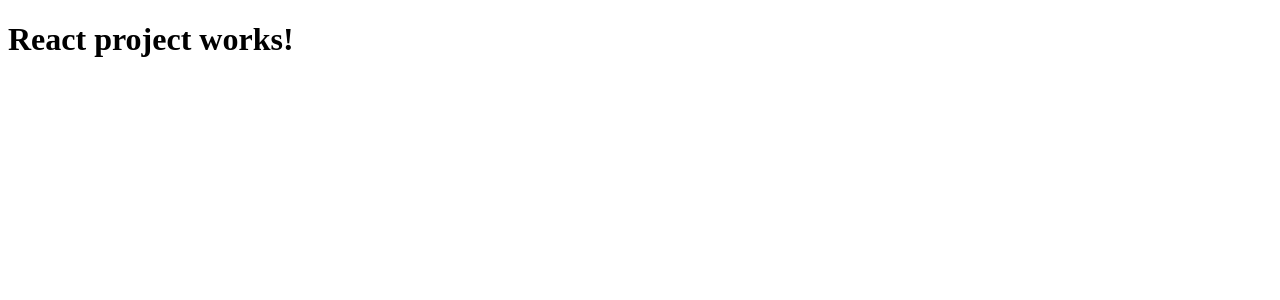
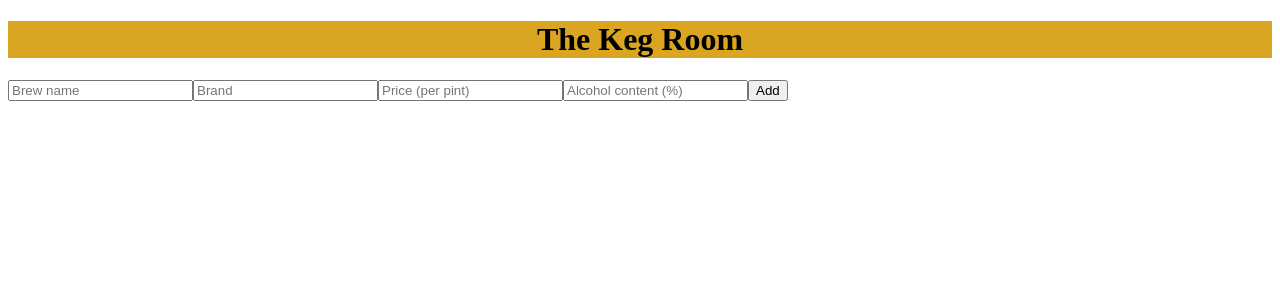
Before and after one commit to eswotinsky/keg-room-react, a React app: page /#/add-keg in a window 1280 px wide. Before the commit this address led to /#/. Shown: the top 300 px of the page. Built offline with nearby package versions, Linux system fonts and the light colour scheme.

Commit message:
add project components.

```diff
--- /dev/null
+++ b/src/components/AddKegForm.jsx
@@ -0,0 +1,29 @@
+import React from 'react';
+
+function AddKegForm(){
+  return (
+    <div>
+      <form>
+        <input
+          type='text'
+          id='name'
+          placeholder='Brew name'/>
+        <input
+          type='text'
+          id='brand'
+          placeholder='Brand'/>
+        <input
+          type='number'
+          id='price'
+          placeholder='Price (per pint)'/>
+        <input
+          type='number'
+          id='alcohol-content'
+          placeholder='Alcohol content (%)'/>
+        <button type='submit'>Add</button>
+      </form>
+    </div>
+  );
+}
+
+export default AddKegForm;
--- a/src/components/App.jsx
+++ b/src/components/App.jsx
@@ -1,11 +1,18 @@
 import React from 'react';
 import { Switch, Route } from 'react-router-dom';
+import Header from './Header';
+import KegList from './KegList';
+import AddKegForm from './AddKegForm';
+import Error404 from './Error404';
 
 function App(){
   return (
     <div>
-      <h1>React project works!</h1>
+      <Header />
       <Switch>
+        <Route exact path='/' component={KegList} />
+        <Route path='/add-keg' component={AddKegForm} />
+        <Route component={Error404} />
       </Switch>
     </div>
   );
--- /dev/null
+++ b/src/components/Error404.jsx
@@ -0,0 +1,13 @@
+import React from 'react';
+import { Link } from 'react-router-dom';
+
+function Error404(){
+  return (
+    <div>
+      <h2>The page you are looking for does not exist!</h2>
+      <h3>Would you like to return <Link to="/">home</Link> instead?</h3>
+    </div>
+  );
+}
+
+export default Error404;
--- /dev/null
+++ b/src/components/Header.jsx
@@ -0,0 +1,19 @@
+import React from 'react';
+
+function Header(){
+  return (
+    <div className="header">
+      <style jsx>{`
+          div.header {
+            background-color:goldenrod;
+            text-align:center;
+            font-family:cursive;
+          }
+        `}
+      </style>
+      <h1>The Keg Room</h1>
+    </div>
+  );
+}
+
+export default Header;
--- /dev/null
+++ b/src/components/Keg.jsx
@@ -0,0 +1,39 @@
+import React from 'react';
+import PropTypes from 'prop-types';
+
+function Keg(props){
+  return (
+    <div className="keg">
+      <style jsx>{`
+          div.keg{
+            border: 2px solid black;
+            background-color: ghostwhite;
+            display: inline-block;
+            margin: 5%;
+            height: 100px;
+            width: 100px;
+            padding: 5%;
+          }
+          h3 {
+            font-size: 2vw;
+            color: red;
+          }
+        `}</style>
+      <h3>{props.name}</h3>
+      <h4>{props.brand}</h4>
+      <hr/>
+      <p>${props.price}/pint</p>
+      <hr/>
+      <p>{props.alcoholContent}</p>
+    </div>
+  );
+}
+
+Keg.propTypes = {
+  name: PropTypes.string.isRequired,
+  brand: PropTypes.string.isRequired,
+  price: PropTypes.number.isRequired,
+  alcoholContent: PropTypes.string.isRequired
+};
+
+export default Keg;
--- /dev/null
+++ b/src/components/KegList.jsx
@@ -0,0 +1,12 @@
+import React from 'react';
+import Keg from './Keg';
+
+function KegList(){
+  return (
+    <div>
+      <h3>Hello KegList</h3>
+    </div>
+  );
+}
+
+export default KegList;
```
Also changed, not shown: .eslintrc.json.
